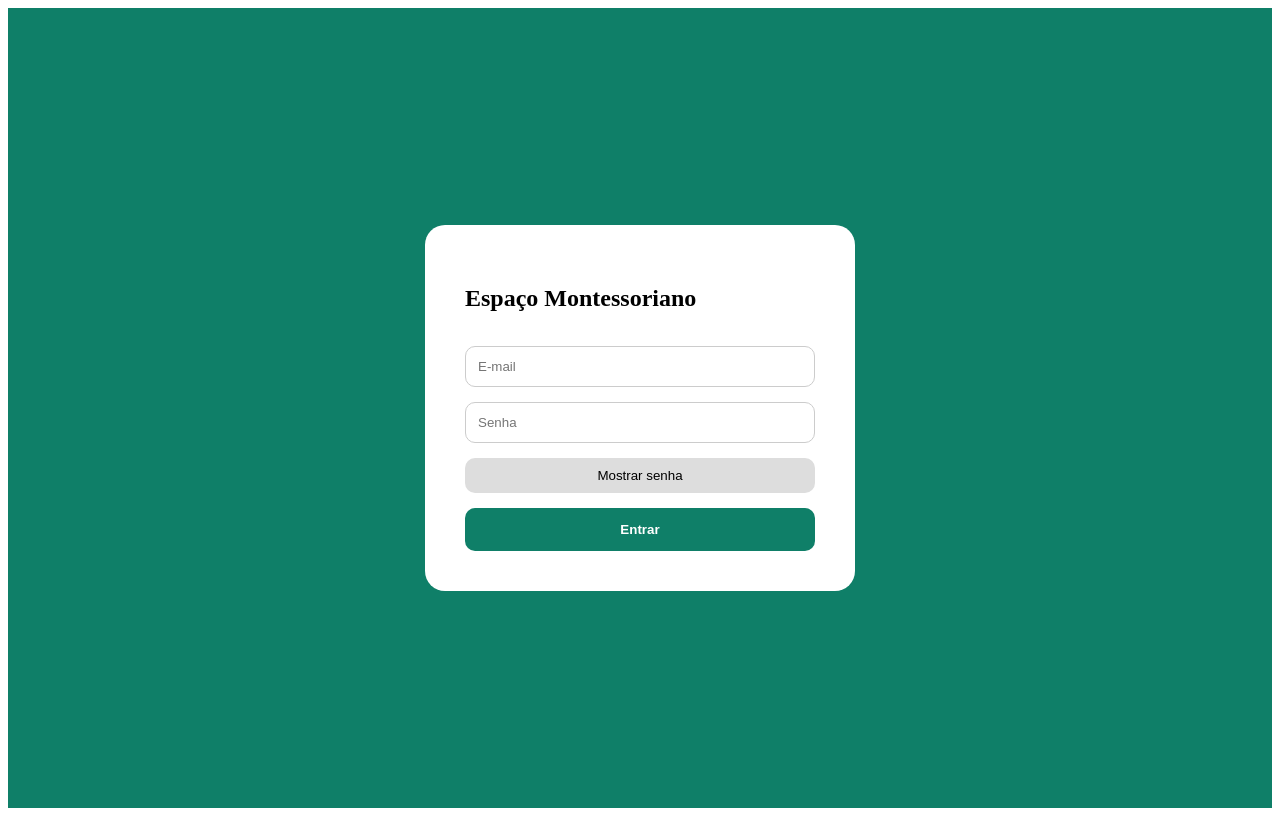
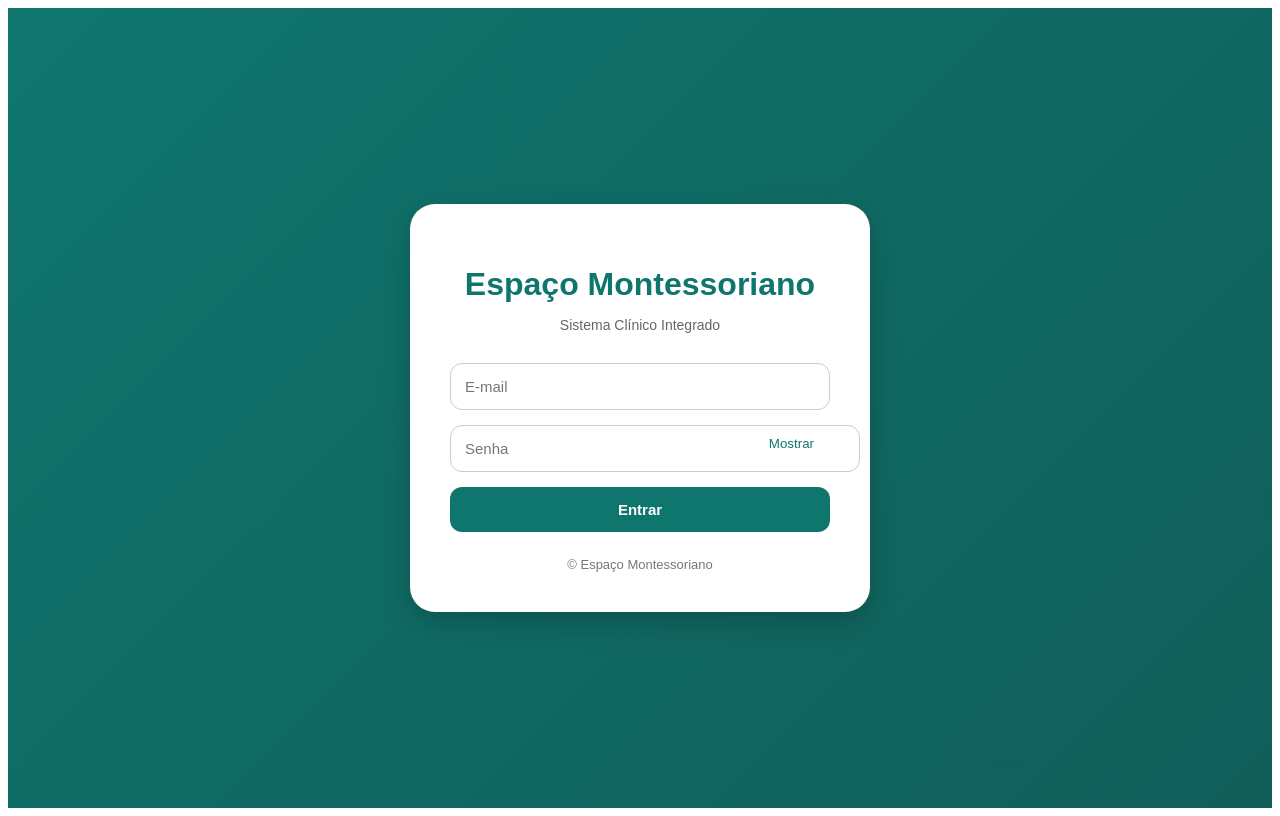
Before and after one commit to vanessa953/espaco-montessoriano-v2, a React (Vite) app: page / in a window 1280 px wide. Built offline with nearby package versions, Linux system fonts and the light colour scheme.

Commit message:
Update Login.jsx

```diff
--- a/src/pages/Login.jsx
+++ b/src/pages/Login.jsx
@@ -10,67 +10,113 @@ export default function Login() {
         display: 'flex',
         justifyContent: 'center',
         alignItems: 'center',
-        background: '#0f7f68'
+        background: 'linear-gradient(135deg, #0f766e, #115e59)',
+        fontFamily: 'Arial'
       }}
     >
       <div
         style={{
           background: 'white',
           padding: '40px',
-          borderRadius: '20px',
-          width: '350px',
+          borderRadius: '25px',
+          width: '380px',
+          boxShadow: '0 10px 30px rgba(0,0,0,0.2)'
+        }}
+      >
+        <div style={{ textAlign: 'center', marginBottom: '30px' }}>
+          <h1
+            style={{
+              color: '#0f766e',
+              marginBottom: '10px'
+            }}
+          >
+            Espaço Montessoriano
+          </h1>
+
+          <p
+            style={{
+              color: '#666',
+              fontSize: '14px'
+            }}
+          >
+            Sistema Clínico Integrado
+          </p>
+        </div>
+
+        <div
+          style={{
             display: 'flex',
             flexDirection: 'column',
             gap: '15px'
           }}
         >
-        <h2>Espaço Montessoriano</h2>
-
           <input
             type="email"
             placeholder="E-mail"
             style={{
-            padding: '12px',
-            borderRadius: '10px',
-            border: '1px solid #ccc'
+              padding: '14px',
+              borderRadius: '12px',
+              border: '1px solid #ccc',
+              fontSize: '15px'
             }}
           />
 
+          <div style={{ position: 'relative' }}>
             <input
               type={mostrarSenha ? 'text' : 'password'}
               placeholder="Senha"
               style={{
-            padding: '12px',
-            borderRadius: '10px',
-            border: '1px solid #ccc'
+                padding: '14px',
+                borderRadius: '12px',
+                border: '1px solid #ccc',
+                width: '100%',
+                fontSize: '15px'
               }}
             />
 
             <button
               onClick={() => setMostrarSenha(!mostrarSenha)}
               style={{
-            padding: '10px',
-            borderRadius: '10px',
+                position: 'absolute',
+                right: '10px',
+                top: '10px',
                 border: 'none',
-            background: '#ddd'
+                background: 'transparent',
+                cursor: 'pointer',
+                color: '#0f766e'
               }}
             >
-          {mostrarSenha ? 'Ocultar senha' : 'Mostrar senha'}
+              {mostrarSenha ? 'Ocultar' : 'Mostrar'}
             </button>
+          </div>
 
           <button
             style={{
               padding: '14px',
-            borderRadius: '10px',
+              borderRadius: '12px',
               border: 'none',
-            background: '#0f7f68',
+              background: '#0f766e',
               color: 'white',
-            fontWeight: 'bold'
+              fontWeight: 'bold',
+              cursor: 'pointer',
+              fontSize: '15px'
             }}
           >
             Entrar
           </button>
         </div>
+
+        <div
+          style={{
+            marginTop: '25px',
+            textAlign: 'center',
+            fontSize: '13px',
+            color: '#777'
+          }}
+        >
+          © Espaço Montessoriano
+        </div>
+      </div>
     </div>
   )
 }
```
Lines whose indentation alone changed are shown as unchanged.
